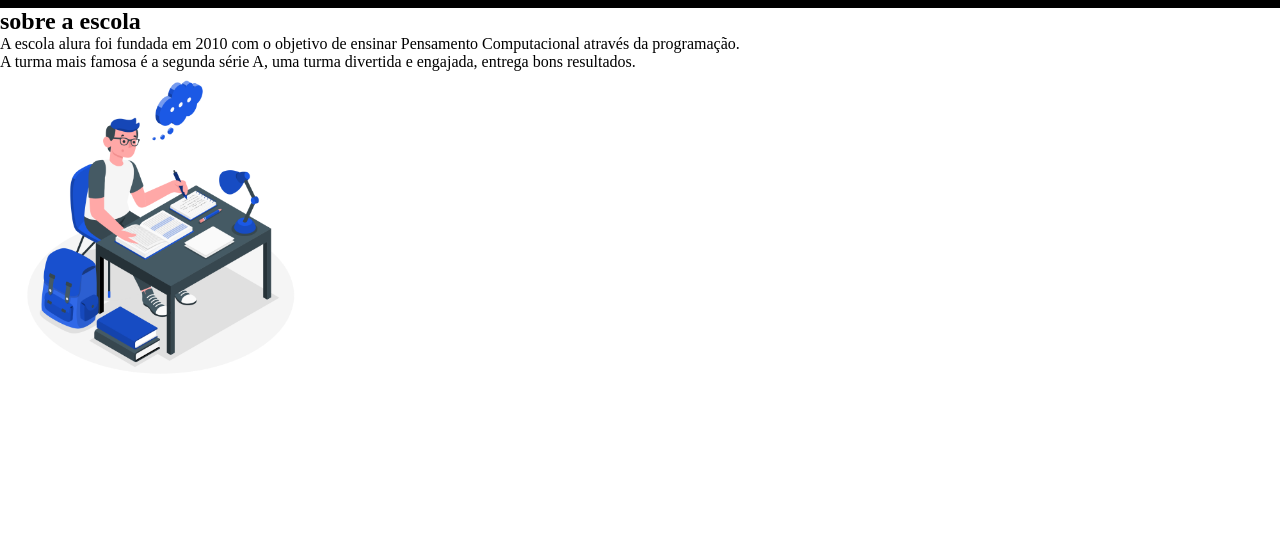
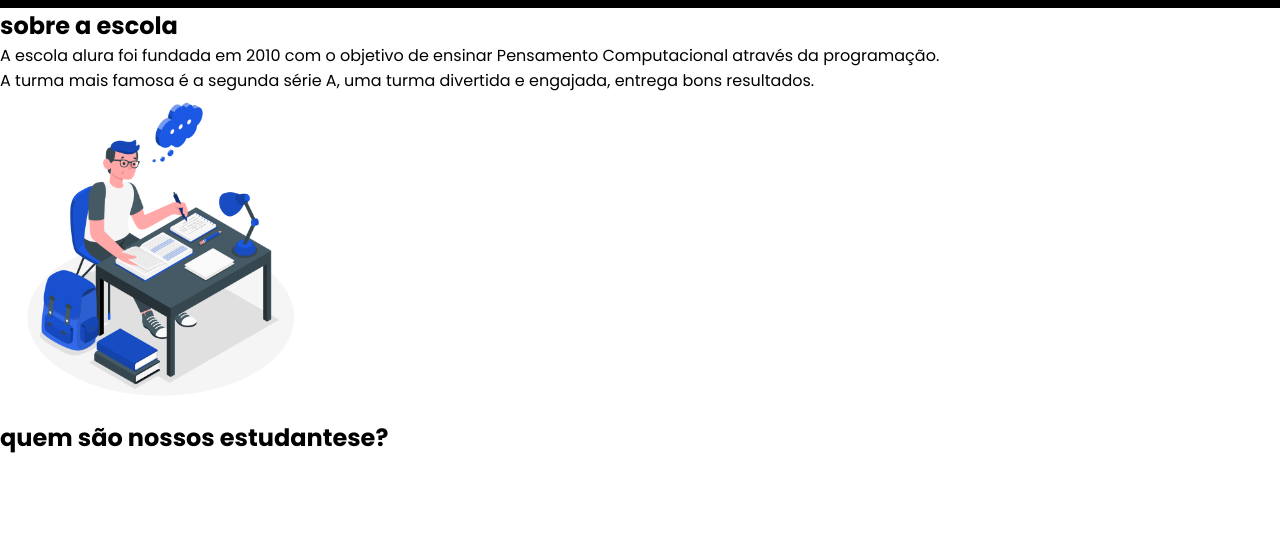
Before and after one commit to mateusbarbosacrastrechini/alura, a plain HTML site: page index.html in a window 1280 px wide. Shown: the part 251-800 px from the top of the page. Drawn offline with Linux system fonts and the light colour scheme.

Commit message:
Add files via upload

```diff
--- a/index.html
+++ b/index.html
@@ -6,6 +6,9 @@
     <title>Document</title>
 </head>
 <link rel="stylesheet" href="style.css">
+<link rel="preconnect" href="https://fonts.googleapis.com">
+<link rel="preconnect" href="https://fonts.gstatic.com" crossorigin>
+<link href="https://fonts.googleapis.com/css2?family=Poppins:ital,wght@0,100;0,200;0,300;0,400;0,500;0,600;0,700;0,800;0,900;1,100;1,200;1,300;1,400;1,500;1,600;1,700;1,800;1,900&display=swap" rel="stylesheet">
 <body>
 
  <head></head>
@@ -23,5 +26,9 @@
 <section></section>
     </ul>
     <img class="escola-imagem" src="Studying-amico.png" alt="professor-no-quadro ">
+   <section>
+    <section class="estudante">
+   <h2 class="estudante titulo">quem são nossos estudantese?</h2>
+    </section>
 </body>
 </html>
--- a/style.css
+++ b/style.css
@@ -1,6 +1,7 @@
 *{
 margin: 0%;
 padding: 0%;
+font-family: "poppins";
 }
 
 .cabecalho  {
```
